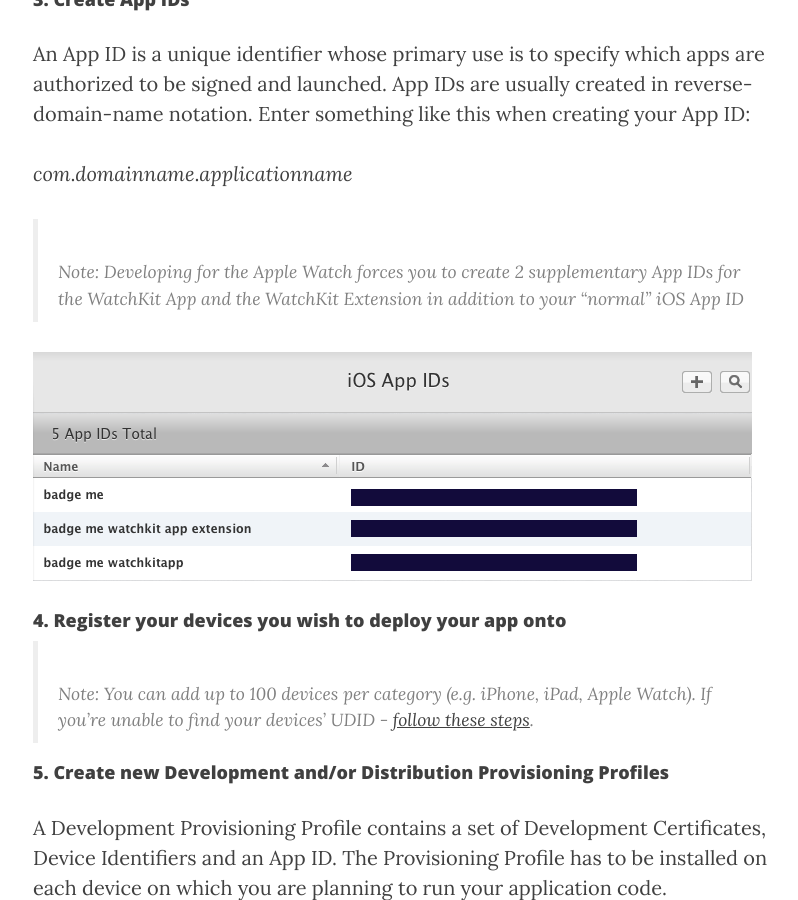
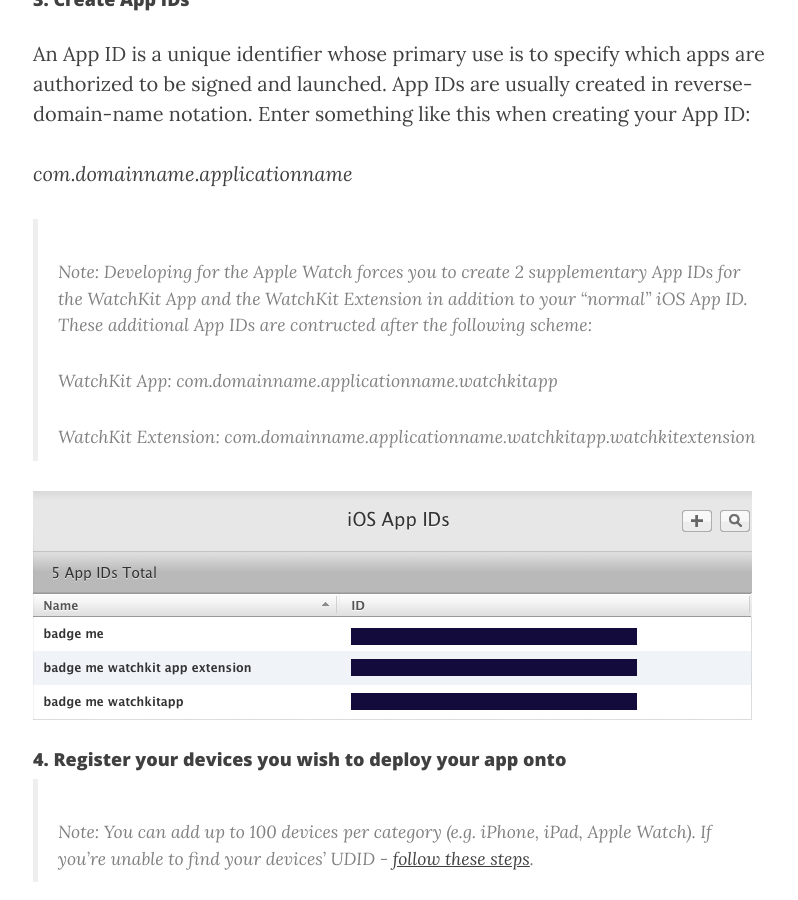
Before and after one commit to ciforios/ciforios.github.io, a Jekyll site: the page built from _posts/2015-05-08-Code-Signing.markdown, in a window 1280 px wide and 900 px high, scrolled down 2712 px. Shown: the whole window, without its empty margins (232-1030 px from the left). Built offline with Jekyll 4.4.1, drawn with Linux system fonts in a browser that asks for light colours; nearby versions of some CDN libraries; Markdown is read by kramdown in place of the engine named in the settings.

Commit message:
added content

```diff
--- a/_posts/2015-05-08-Code-Signing.markdown
+++ b/_posts/2015-05-08-Code-Signing.markdown
@@ -44,7 +44,11 @@ An App ID is a unique identifier whose primary use is to specify which apps are
 
 *com*.*domainname*.*applicationname*
 
-> Note: Developing for the Apple Watch forces you to create 2 supplementary App IDs for the WatchKit App and the WatchKit Extension in addition to your "normal" iOS App ID
+> Note: Developing for the Apple Watch forces you to create 2 supplementary App IDs for the WatchKit App and the WatchKit Extension in addition to your "normal" iOS App ID. These additional App IDs are contructed after the following scheme:
+>
+> WatchKit App: *com*.*domainname*.*applicationname*.*watchkitapp*
+>
+> WatchKit Extension: *com*.*domainname*.*applicationname*.*watchkitapp*.*watchkitextension*
 
 ![image](/img/app-ids.png)
 
--- a/_posts/2015-05-10-Setting-Up-Xcode.markdown
+++ b/_posts/2015-05-10-Setting-Up-Xcode.markdown
@@ -6,3 +6,7 @@ author:     "The Crew"
 header-img: "img/post-bg-01.jpg"
 tags: [ios]
 ---
+
+Now that we have created everything we need for code signing our application in the [previous post](http://ciforios.github.io/2015/05/08/Code-Signing/) we are ready to set up the Xcode project.
+
+When you create a new project, Xcode will ask you for a product name, an organization name and an organization identifier. At this point it is important that these values match with the related ones of the App ID(s) you've created earlier.
```
